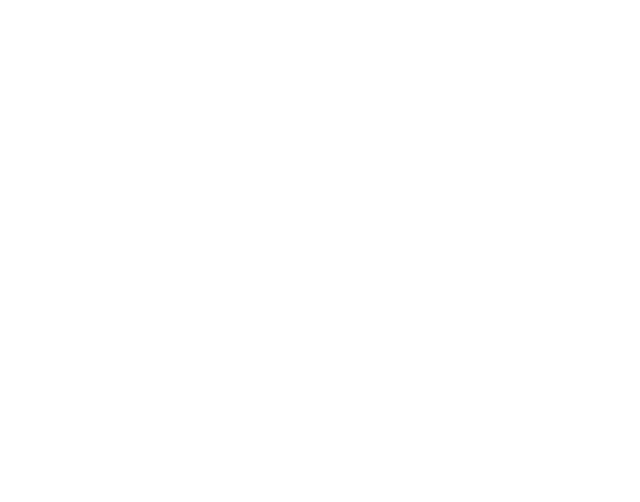
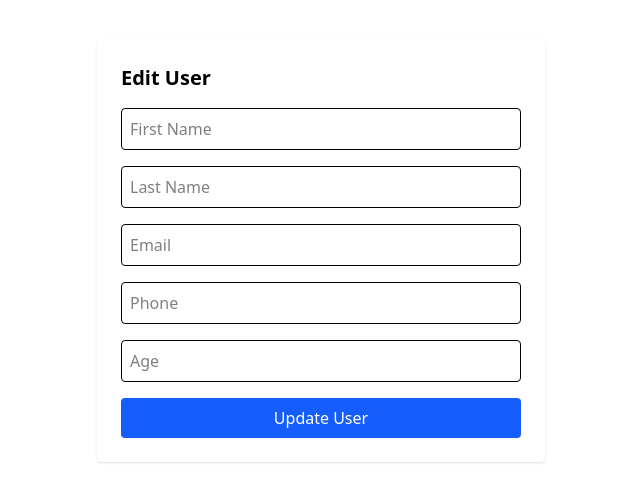
Before and after one commit to theshanGeeth123/MERN-ShoppingCart2, a React (Vite) app in the folder frontend/: page /admin/edit-user/1 in a window 1280 px wide. Before the commit this address had no page. Shown: the top 502 px of the page, without its empty margins (319-959 px from the left). Built offline with nearby package versions, Linux system fonts and the light colour scheme; no server answers.

Commit message:
Admin feature to view and edit,delete users

```diff
--- a/frontend/src/App.jsx
+++ b/frontend/src/App.jsx
@@ -22,6 +22,8 @@ import AdminRegister from "./admin/AdminRegister.jsx";
 import AdminLogin from "./admin/AdminLogin.jsx";
 import AdminHome from "./admin/AdminHome.jsx";
 import AddNewAdmin from "./admin/AddNewAdmin.jsx";
+import ViewUsers from "./admin/ViewUsers.jsx";
+import EditUser from "./admin/EditUser.jsx";
 
 function App() {
   return (
@@ -48,6 +50,9 @@ function App() {
         <Route path="/admin/login" element={<AdminLogin />} />
         <Route path="/admin/home" element={<AdminHome />} />
          <Route path="/admin/add" element={<AddNewAdmin />} />
+         <Route path="/admin/view-users" element={<ViewUsers />} />
+          <Route path="/admin/edit-user/:id" element={<EditUser />} />
+
       </Routes>
     </Router>
   );
--- a/frontend/src/admin/AdminHome.jsx
+++ b/frontend/src/admin/AdminHome.jsx
@@ -1,5 +1,3 @@
-// src/admin/AdminHome.jsx
-
 import React from "react";
 import { useNavigate } from "react-router-dom";
 
@@ -9,8 +7,12 @@ function AdminHome() {
   return (
     <div className="min-h-screen flex items-center justify-center bg-gradient-to-br from-gray-100 to-gray-300">
       <div className="bg-white shadow-2xl rounded-xl p-10 w-full max-w-lg text-center">
-        <h1 className="text-3xl font-bold mb-6 text-gray-800">Admin Dashboard</h1>
-        <p className="mb-8 text-gray-600">Welcome, Admin. You can manage users and products here.</p>
+        <h1 className="text-3xl font-bold mb-6 text-gray-800">
+          Admin Dashboard
+        </h1>
+        <p className="mb-8 text-gray-600">
+          Welcome, Admin. You can manage users and products here.
+        </p>
 
         <button
           onClick={() => navigate("/admin/add")}
@@ -18,6 +20,21 @@ function AdminHome() {
         >
           Add New Admin
         </button>
+
+        <button
+          onClick={() => navigate("/adminCart")}
+          className="bg-blue-700 hover:bg-blue-800 text-white font-semibold py-2 px-6 rounded transition"
+        >
+          Shopping Cart
+        </button>
+
+        <button
+          onClick={() => navigate("/admin/view-users")}
+          className="bg-blue-600 hover:bg-blue-700 text-white py-2 px-4 rounded"
+        >
+          Manage Users
+        </button>
+
       </div>
     </div>
   );
--- /dev/null
+++ b/frontend/src/admin/EditUser.jsx
@@ -0,0 +1,97 @@
+import React, { useEffect, useState } from "react";
+import { useParams, useNavigate } from "react-router-dom";
+import axios from "axios";
+
+function EditUser() {
+  const { id } = useParams();
+  const navigate = useNavigate();
+  const [userData, setUserData] = useState({
+    firstName: "",
+    lastName: "",
+    email: "",
+    phone: "",
+    age: "",
+  });
+
+  useEffect(() => {
+    axios.get(`http://localhost:5000/api/customers/users/${id}`)
+      .then(res => setUserData(res.data.data))
+      .catch(err => alert("Failed to load user data"));
+  }, [id]);
+
+  const handleChange = (e) => {
+    setUserData({ ...userData, [e.target.name]: e.target.value });
+  };
+
+  const handleSubmit = (e) => {
+    e.preventDefault();
+
+    axios.put(`http://localhost:5000/api/customers/${id}`, userData)
+      .then(() => {
+        alert("User updated successfully");
+        navigate("/admin/view-users");
+      })
+      .catch(() => alert("Failed to update user"));
+  };
+
+  return (
+    <div className="max-w-md mx-auto mt-10 bg-white shadow p-6 rounded">
+      <h2 className="text-xl font-bold mb-4">Edit User</h2>
+      <form onSubmit={handleSubmit} className="space-y-4">
+        <input
+          type="text"
+          name="firstName"
+          value={userData.firstName}
+          onChange={handleChange}
+          placeholder="First Name"
+          className="w-full p-2 border rounded"
+          required
+        />
+        <input
+          type="text"
+          name="lastName"
+          value={userData.lastName}
+          onChange={handleChange}
+          placeholder="Last Name"
+          className="w-full p-2 border rounded"
+          required
+        />
+        <input
+          type="email"
+          name="email"
+          value={userData.email}
+          onChange={handleChange}
+          placeholder="Email"
+          className="w-full p-2 border rounded"
+          required
+        />
+        <input
+          type="text"
+          name="phone"
+          value={userData.phone}
+          onChange={handleChange}
+          placeholder="Phone"
+          className="w-full p-2 border rounded"
+          required
+        />
+        <input
+          type="number"
+          name="age"
+          value={userData.age}
+          onChange={handleChange}
+          placeholder="Age"
+          className="w-full p-2 border rounded"
+          required
+        />
+        <button
+          type="submit"
+          className="bg-blue-600 text-white w-full py-2 rounded hover:bg-blue-700"
+        >
+          Update User
+        </button>
+      </form>
+    </div>
+  );
+}
+
+export default EditUser;
--- /dev/null
+++ b/frontend/src/admin/ViewUsers.jsx
@@ -0,0 +1,105 @@
+import React, { useEffect, useState } from "react";
+import axios from "axios";
+import { useNavigate } from "react-router-dom";
+
+function ViewUsers() {
+  const [users, setUsers] = useState([]);
+  const [loading, setLoading] = useState(true);
+  const [deletingId, setDeletingId] = useState(null);
+  const navigate = useNavigate();
+
+  useEffect(() => {
+    fetchUsers();
+  }, []);
+
+  const fetchUsers = async () => {
+    try {
+      const res = await axios.get("http://localhost:5000/api/customers/users");
+      setUsers(res.data.data);
+    } catch (error) {
+      console.error("Failed to fetch users", error);
+      alert("Failed to fetch users");
+    } finally {
+      setLoading(false);
+    }
+  };
+
+  const handleDelete = async (id) => {
+    if (!window.confirm("Are you sure you want to delete this user?")) return;
+
+    try {
+      setDeletingId(id);
+      await axios.delete(`http://localhost:5000/api/customers/users/${id}`);
+      setUsers(users.filter((user) => user._id !== id));
+      alert("User deleted successfully");
+    } catch (err) {
+      console.error("Error deleting user:", err);
+      alert("Failed to delete user");
+    } finally {
+      setDeletingId(null);
+    }
+  };
+
+  const handleEdit = (id) => {
+    navigate(`/admin/edit-user/${id}`);
+  };
+
+  return (
+    <div className="min-h-screen bg-gray-100 p-6">
+      <div className="bg-white rounded-lg shadow-lg p-6 max-w-5xl mx-auto">
+        <h2 className="text-2xl font-bold mb-6 text-center text-gray-800">
+          All Registered Users
+        </h2>
+
+        {loading ? (
+          <p className="text-center text-gray-500">Loading users...</p>
+        ) : users.length === 0 ? (
+          <p className="text-center text-gray-500">No users found.</p>
+        ) : (
+          <div className="overflow-x-auto">
+            <table className="min-w-full bg-white border rounded">
+              <thead>
+                <tr className="bg-gray-200 text-gray-700 text-left">
+                  <th className="py-2 px-4 border">First Name</th>
+                  <th className="py-2 px-4 border">Last Name</th>
+                  <th className="py-2 px-4 border">Email</th>
+                  <th className="py-2 px-4 border">Age</th>
+                  <th className="py-2 px-4 border">Phone</th>
+                  <th className="py-2 px-4 border">Actions</th>
+                </tr>
+              </thead>
+              <tbody>
+                {users.map((user) => (
+                  <tr key={user._id} className="hover:bg-gray-100">
+                    <td className="py-2 px-4 border">{user.firstName}</td>
+                    <td className="py-2 px-4 border">{user.lastName}</td>
+                    <td className="py-2 px-4 border">{user.email}</td>
+                    <td className="py-2 px-4 border">{user.age}</td>
+                    <td className="py-2 px-4 border">{user.phone}</td>
+                    <td className="py-2 px-4 border flex gap-2">
+                      <button
+                        onClick={() => handleEdit(user._id)}
+                        className="bg-yellow-500 hover:bg-yellow-600 text-white py-1 px-3 rounded text-sm"
+                      >
+                        Edit
+                      </button>
+                      <button
+                        onClick={() => handleDelete(user._id)}
+                        disabled={deletingId === user._id}
+                        className="bg-red-500 hover:bg-red-600 text-white py-1 px-3 rounded text-sm"
+                      >
+                        {deletingId === user._id ? "Deleting..." : "Delete"}
+                      </button>
+                    </td>
+                  </tr>
+                ))}
+              </tbody>
+            </table>
+          </div>
+        )}
+      </div>
+    </div>
+  );
+}
+
+export default ViewUsers;
--- a/frontend/src/shoppingCart/admin/AllItemsPage.jsx
+++ b/frontend/src/shoppingCart/admin/AllItemsPage.jsx
@@ -40,7 +40,7 @@ function AllItemsPage() {
   return (
     <div className="min-h-screen bg-gray-900 p-6 sm:p-8">
 
-      <Nav />
+
 
       <div className="max-w-7xl mx-auto">
         <div className="flex flex-col sm:flex-row justify-between items-start sm:items-center mb-8 gap-4">
```
